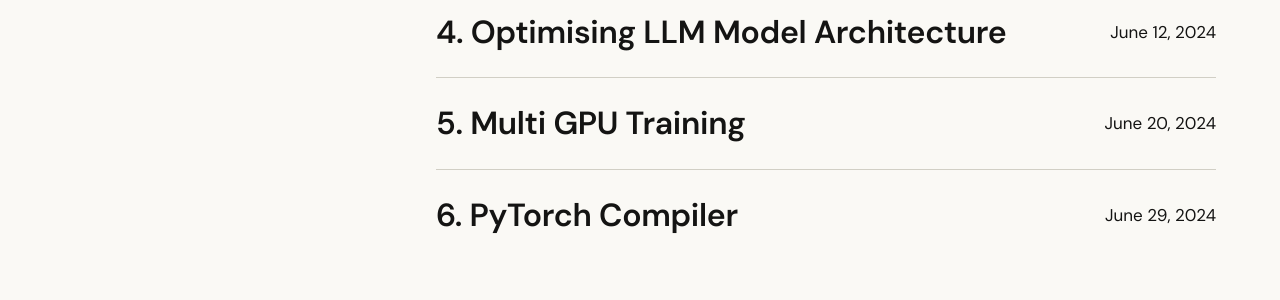
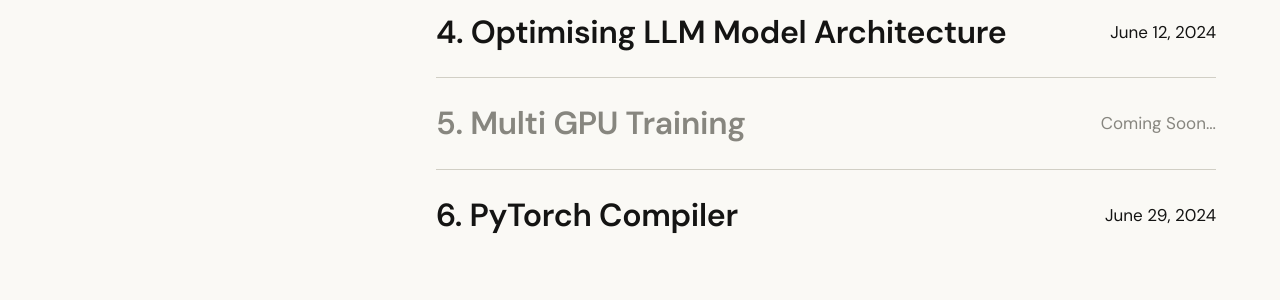
Before and after one commit to gauravtendolkar/gauravtendolkar.github.io, a Jekyll site: the page built from docs/index.markdown, in a window 1280 px wide. Shown: the part 1075-1375 px from the top of the page. Built offline with Jekyll 4.4.1, drawn with Linux system fonts in a browser that asks for light colours.

Commit message:
Hide post 5 until GPU rewrite is ready
Co-authored-by: Copilot <223556219+Copilot@users.noreply.github.com>
Copilot-Session: 78aa1555-3998-44b1-8f72-e02d08f04201

```diff
--- a/docs/_posts/2024-05-25-5-Multi-GPU-Training.markdown
+++ b/docs/_posts/2024-05-25-5-Multi-GPU-Training.markdown
@@ -1,9 +1,9 @@
 ---
 layout: post
 title: "5. Multi GPU Training"
-posted: "June 20, 2024"
+posted: "Coming Soon..."
 categories: Super-Fast-LLM-Training
-live: true
+live: false
 ---
 In previous posts, we optimised the training loop and the model architecture for a single GPU. With gradient accumulation, mixed precision, asynchronous I/O and `torch.compile`, we could train a GPT-2-small sized model on one GPU with memory to spare. But one GPU will only take us so far.
 
```
